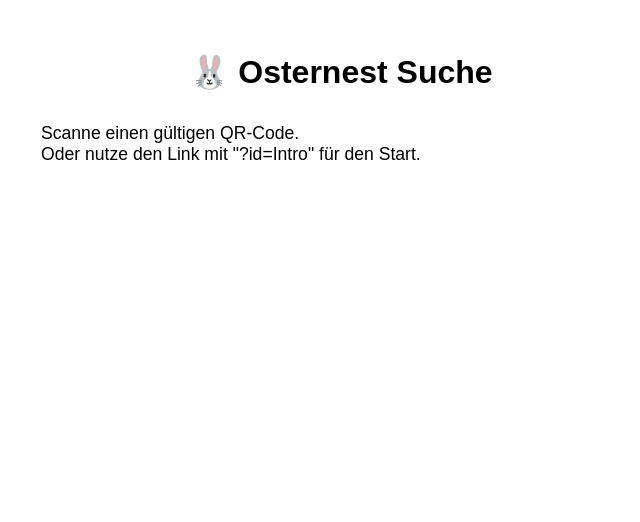
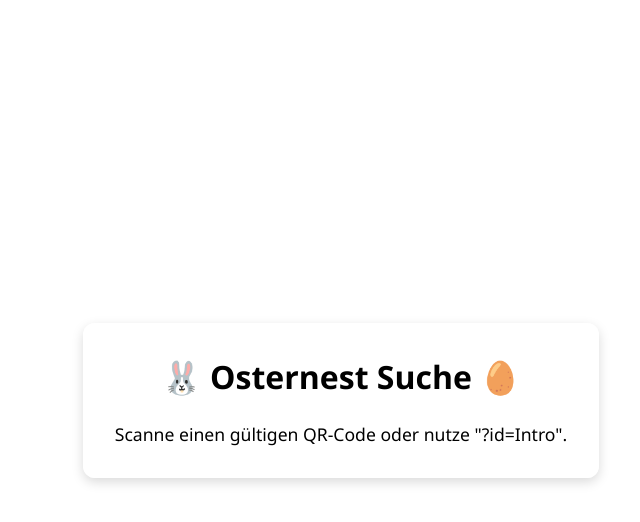
Before and after one commit to FunWithFlags/oster-qr-poesie, a plain HTML site: page index.html in a window 1280 px wide. Shown: the whole page, without its empty margins (299-939 px from the left). Drawn offline with Linux system fonts and the light colour scheme.

Commit message:
Changed URLs

```diff
--- a/index.html
+++ b/index.html
@@ -5,50 +5,85 @@
   <title>Osternest Suche</title>
   <meta name="viewport" content="width=device-width, initial-scale=1">
   <style>
-    body { font-family: sans-serif; padding: 2rem; max-width: 600px; margin: auto; }
-    h1 { text-align: center; }
-    #poem { white-space: pre-wrap; margin-top: 2rem; font-size: 1.1rem; }
+    body {
+      margin: 0; padding: 0;
+      min-height: 100vh;
+      display: flex; align-items: center; justify-content: center;
+      background-size: cover;
+      background-position: center;
+      font-family: 'Segoe UI', Tahoma, sans-serif;
+      transition: background-image 0.5s ease;
+    }
+    #container {
+      background: rgba(255,255,255,0.85);
+      border-radius: 12px;
+      padding: 2rem;
+      max-width: 600px;
+      box-shadow: 0 4px 12px rgba(0,0,0,0.15);
+      text-align: center;
+    }
+    h1 {
+      margin: 0;
+      font-size: 2rem;
+    }
+    #poem {
+      white-space: pre-wrap;
+      margin-top: 1.5rem;
+      font-size: 1.1rem;
+    }
   </style>
 </head>
 <body>
-  <h1>🐰 Osternest Suche</h1>
-  <div id="poem">Lade...</div>
+  <div id="container">
+    <h1 id="title">🐰 Osternest Suche 🥚</h1>
+    <div id="poem">Lade...</div>
+  </div>
   <script>
-    // Alle Texte (Escape-Sequenzen \n werden in innerText korrekt als Umbruch dargestellt)
     const texts = {
       "Intro": "🎉 Statt Eiern bunt mit Schale,\ngibt’s dies Jahr ‘ne digitale Schale!\nQRs versteckt, mal groß, mal klein –\ndu musst klug und suchend sein.\nRätsel, Reime, viele Fragen –\nnur wer denkt, kann's richtig sagen.\nAlso scan und geh auf Tour,\nder Osterhase grinst – ganz pur!",
-      "T1_Schabracke_1": "Ich bin oft bunt, doch trag kein Kleid,\nich bleib ganz still, bin stets bereit.",
-      "T1_Schabracke_2": "Man setzt sich auf, doch nie auf mich,\nund trotzdem bin ich mittendrin, ganz sicherlich.",
-      "T1_Schabracke_3": "Ich lieg nicht auf dem Bett, nicht auf dem Stuhl,\ndoch ohne mich, da wär’s nicht cool.",
-      "T1_Schabracke_4": "Ich bin kein Sattel, nicht das Ziel –\ndoch trag ich oft das halbe Spiel.",
-      "T2_Gamaschen_1": "Ich bin kein Schuh, doch ganz am Bein,\nman zieht mich an – ich darf dabei sein.",
-      "T2_Gamaschen_2": "Ich schütze, was dir wichtig ist,\nbesonders wenn du draußen bist.",
-      "T2_Gamaschen_3": "Ich bin kein Helm, doch denk an mich,\nwenn’s uneben wird – ich schütz auch dich.",
-      "T2_Gamaschen_4": "Man schnallt mich fest, doch nicht ans Ohr,\nich halt viel aus und komm stets vor.",
-      "T3_Schlafanzug_1": "Wenn Sterne wach, die Welt ganz still,\ndann komm ich, wann immer du willst.",
-      "T3_Schlafanzug_2": "Ich bin nicht das, worauf man liegt,\ndoch etwas, das dich sanft umgibt.",
-      "T3_Schlafanzug_3": "Ich bin kein Traum, kein Kissen auch,\ndoch schmieg ich mich an Bein und Bauch.",
-      "T3_Schlafanzug_4": "Ich bin nicht laut, ich mach nichts hell –\ndoch trag ich dich ins Träumeland ganz schnell.",
-      "S1_Fussmatten_1": "Ich steh nicht auf, ich geh nicht mit,\ndoch täglich spür ich jeden Schritt.",
-      "S1_Fussmatten_2": "Was man verliert, das find ich schnell –\ndoch sag ich nix, ich bin ganz still.",
-      "S1_Fussmatten_3": "Ich bin kein Teppich, nicht fürs Haus,\ndoch sammel ich, was fällt heraus.",
-      "S2_Staubsauger_1": "Ich zieh dich nicht, doch zieh ich ein,\nwas du nicht willst, soll nicht mehr sein.",
-      "S2_Staubsauger_2": "Ich bin kein Wind, doch weht es laut,\nwenn ich erwach, dann wird's versaut.",
-      "S2_Staubsauger_3": "Ich bin ganz klein, doch stark im Tun –\nich helf dir, etwas abzuruhn.",
-      "S2_Staubsauger_4": "Ich bin kein Hund, doch schnüffel ich,\nund saug dabei ganz gründlich dich.",
-      "S3_Ohrstoepsel_1": "Ich bin ganz klein, kaum sichtbar gut,\ndoch oft bin ich dein Schutz in Wut.",
-      "S3_Ohrstoepsel_2": "Wenn alles schreit, dann schrei ich nicht,\nich bring die Ruhe ins Gesicht.",
-      "S3_Ohrstoepsel_3": "Ich tanz nicht mit, ich halt mich raus,\nund bleib bei dir – ganz leis zu Haus.",
-      "S3_Ohrstoepsel_4": "Ich bin kein Freund vom lauten Spiel,\ndoch was ich tu, ist ziemlich viel."
+      "T1_SP_1": "Ich bin oft bunt, doch trag kein Kleid,\nich bleib ganz still, bin stets bereit.",
+      "T1_SP_2": "Man setzt sich auf, doch nie auf mich,\nund trotzdem bin ich mittendrin, ganz sicherlich.",
+      "T1_SP_3": "Ich lieg nicht auf dem Bett, nicht auf dem Stuhl,\ndoch ohne mich, da wär’s nicht cool.",
+      "T1_SP_4": "Ich bin kein Sattel, nicht das Ziel –\ndoch trag ich oft das halbe Spiel.",
+      "T2_GP_1": "Ich bin kein Schuh, doch ganz am Bein,\nman zieht mich an – ich darf dabei sein.",
+      "T2_GP_2": "Ich schütze, was dir wichtig ist,\nbesonders wenn du draußen bist.",
+      "T2_GP_3": "Ich bin kein Helm, doch denk an mich,\nwenn’s uneben wird – ich schütz auch dich.",
+      "T2_GP_4": "Man schnallt mich fest, doch nicht ans Ohr,\nich halt viel aus und komm stets vor.",
+      "T3_SG_1": "Wenn Sterne wach, die Welt ganz still,\ndann komm ich, wann immer du willst.",
+      "T3_SG_2": "Ich bin nicht das, worauf man liegt,\ndoch etwas, das dich sanft umgibt.",
+      "T3_SG_3": "Ich bin kein Traum, kein Kissen auch,\ndoch schmieg ich mich an Bein und Bauch.",
+      "T3_SG_4": "Ich bin nicht laut, ich mach nichts hell –\ndoch trag ich dich ins Träumeland ganz schnell.",
+      "S1_FM_1": "Ich steh nicht auf, ich geh nicht mit,\ndoch täglich spür ich jeden Schritt.",
+      "S1_FM_2": "Was man verliert, das find ich schnell –\ndoch sag ich nix, ich bin ganz still.",
+      "S1_FM_3": "Ich bin kein Teppich, nicht fürs Haus,\ndoch sammel ich, was fällt heraus.",
+      "S2_SR_1": "Ich zieh dich nicht, doch zieh ich ein,\nwas du nicht willst, soll nicht mehr sein.",
+      "S2_SR_2": "Ich bin kein Wind, doch weht es laut,\nwenn ich erwach, dann wird's versaut.",
+      "S2_SR_3": "Ich bin ganz klein, doch stark im Tun –\nich helf dir, etwas abzuruhn.",
+      "S2_SR_4": "Ich bin kein Hund, doch schnüffel ich,\nund saug dabei ganz gründlich dich.",
+      "S3_OS_1": "Ich bin ganz klein, kaum sichtbar gut,\ndoch oft bin ich dein Schutz in Wut.",
+      "S3_OS_2": "Wenn alles schreit, dann schrei ich nicht,\nich bring die Ruhe ins Gesicht.",
+      "S3_OS_3": "Ich tanz nicht mit, ich halt mich raus,\nund bleib bei dir – ganz leis zu Haus.",
+      "S3_OS_4": "Ich bin kein Freund vom lauten Spiel,\ndoch was ich tu, ist ziemlich viel."
     };
-
     const params = new URLSearchParams(window.location.search);
     const id = params.get('id');
-    const el = document.getElementById('poem');
+    const poemEl = document.getElementById('poem');
+    const titleEl = document.getElementById('title');
     if (id && texts[id]) {
-      el.innerText = texts[id];
+      poemEl.innerText = texts[id];
+      if (id.startsWith('T')) {
+        titleEl.innerText = 'Hinweis für Lisa';
+        document.body.style.backgroundImage = 'url(https://source.unsplash.com/600x800/?easter,bunny)';
+      } else if (id.startsWith('S')) {
+        titleEl.innerText = 'Hinweis für Tom';
+        document.body.style.backgroundImage = 'url(https://source.unsplash.com/600x800/?cyberpunk,neon)';
+        titleEl.style.color = '#0ff'; poemEl.style.color = '#fff';
+      } else {
+        poemEl.innerText = 'Scanne einen gültigen QR-Code.';
+        document.body.style.backgroundColor = '#f0f0f0';
+      }
     } else {
-      el.innerText = "Scanne einen gültigen QR-Code.\nOder nutze den Link mit \"?id=Intro\" für den Start.";
+      poemEl.innerText = 'Scanne einen gültigen QR-Code oder nutze "?id=Intro".';
     }
   </script>
 </body>
```
